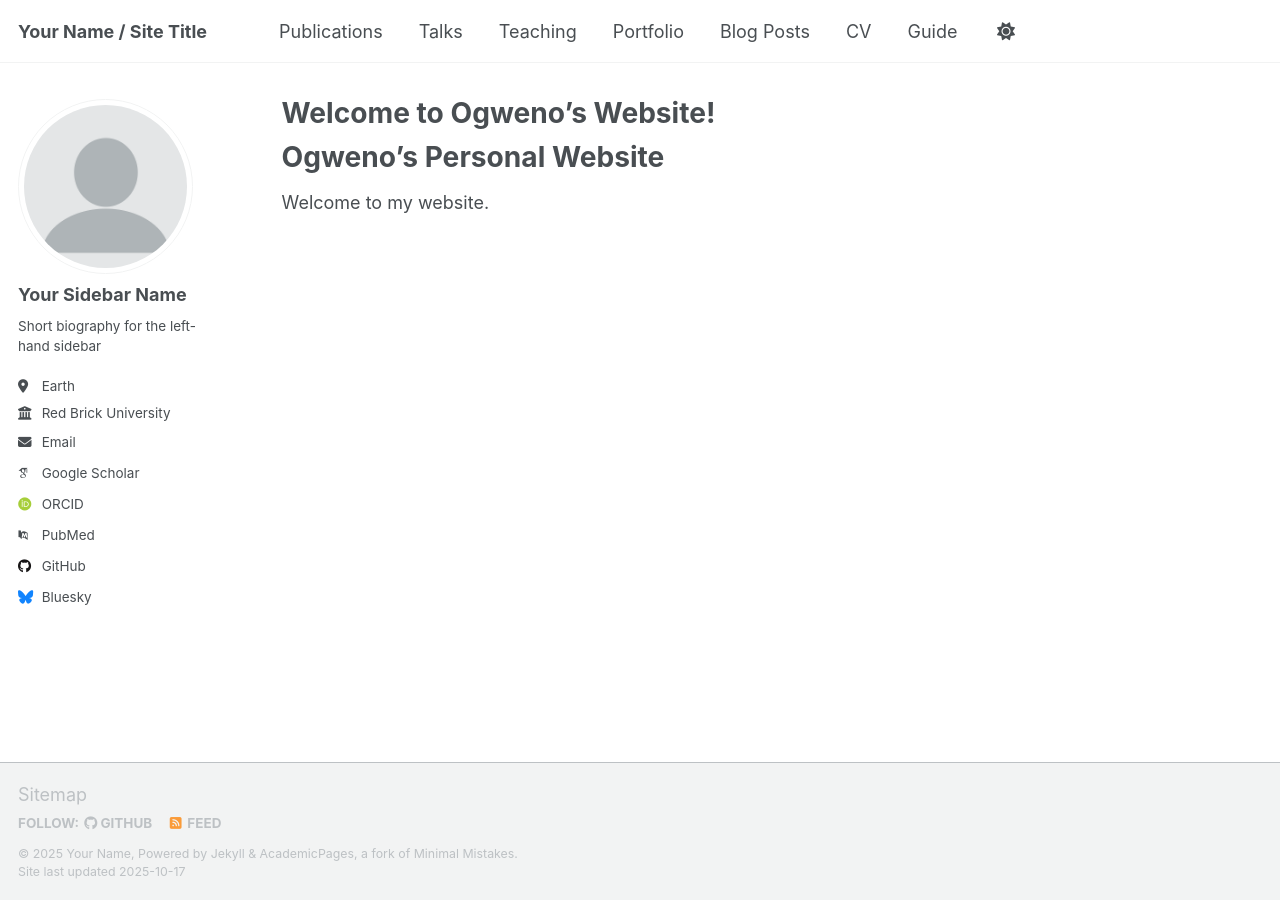
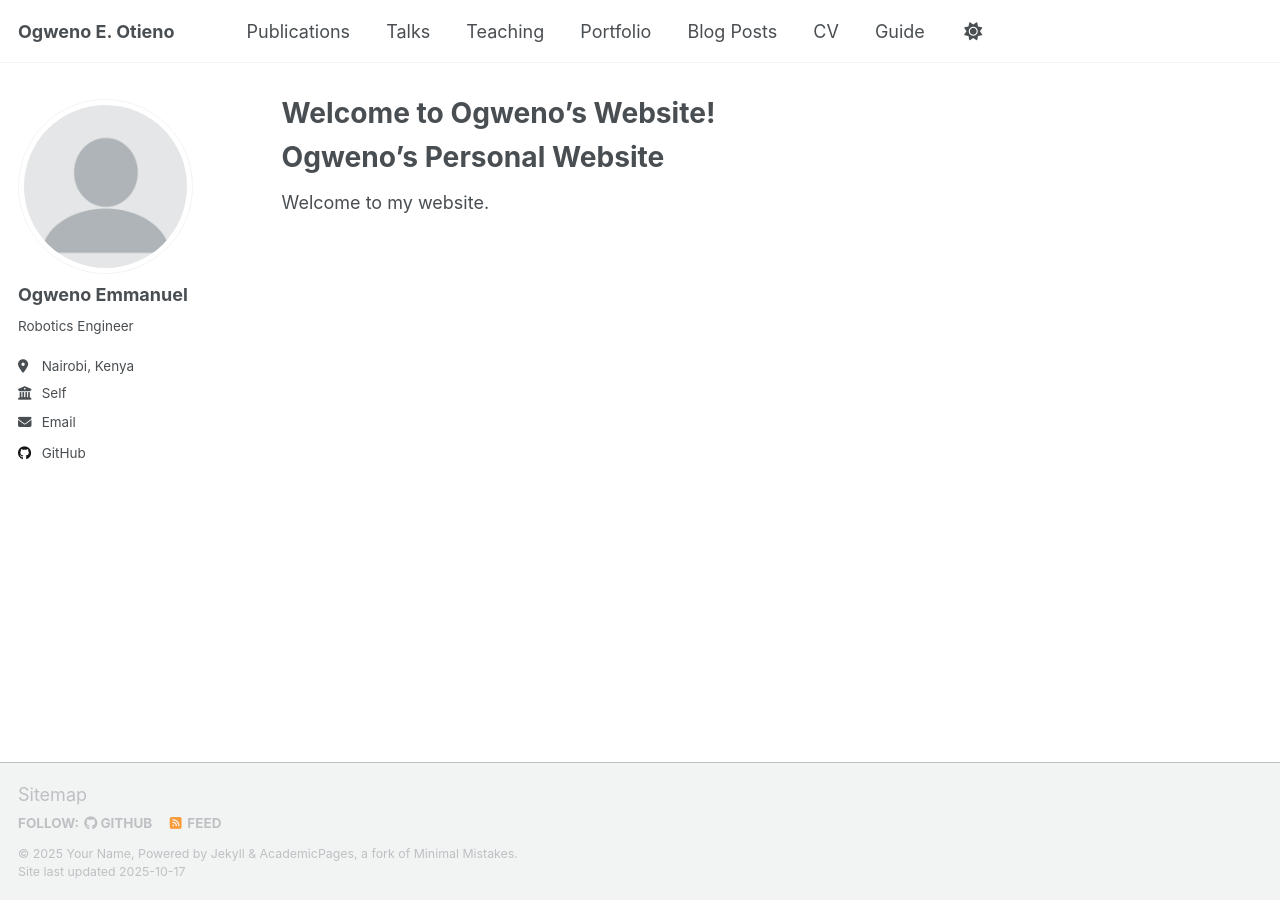
Before and after one commit to Ogweno-lab/ogweno-lab.github.io, a Jekyll site: the page built from _pages/about.md, in a window 1280 px wide. Built offline with Jekyll 4.4.1, drawn with Linux system fonts in a browser that asks for light colours; some web fonts are replaced; a script that is not in the unit is left out.

Commit message:
Modify personal details in _config.yml
Updated personal information in the site configuration.

```diff
--- a/_config.yml
+++ b/_config.yml
@@ -9,7 +9,7 @@
 # Basic Site Settings
 locale                   : "en-US"
 site_theme               : "default" # Currently available options are "default", "air"
-title                    : "Your Name / Site Title"
+title                    : "Ogweno E. Otieno"
 title_separator          : "-"
 name                     : &name "Your Name"
 description              : &description "Your Name's academic portfolio"   # Update this with a general description of your site, this is the default if not overridden by a page
@@ -24,23 +24,23 @@
 author:
   # Biographic information
   avatar           : "profile.png"
-  name             : "Your Sidebar Name"
+  name             : "Ogweno Emmanuel"
   pronouns         : # example: "she/her"
-  bio              : "Short biography for the left-hand sidebar"
-  location         : "Earth"
-  employer         : "Red Brick University"
+  bio              : "Robotics Engineer"
+  location         : "Nairobi, Kenya"
+  employer         : "Self"
   uri              : # URL
-  email            : "none@example.org"
+  email            : "ogweno.immanuel@gmail.com"
 
   # Academic websites
   academia         : # URL
   arxiv            : # URL - Update with the correct link to your profile
-  googlescholar    : "https://scholar.google.com/citations?user=PS_CX0AAAAAJ"
+  googlescholar    : # "https://scholar.google.com/citations?user=PS_CX0AAAAAJ"
   inspire-hep      : # URL
   impactstory      : # URL
-  orcid            : "http://orcid.org/yourorcidurl"
+  orcid            : # "http://orcid.org/yourorcidurl"
   semantic         : # URL
-  pubmed           : "https://www.ncbi.nlm.nih.gov/pubmed/?term=john+snow"
+  pubmed           : # "https://www.ncbi.nlm.nih.gov/pubmed/?term=john+snow"
   researchgate     : # URL
   scopus           : # URL
 
@@ -48,13 +48,13 @@
   bitbucket        : # Username - Update with your username on the site
   codepen          : # Username
   dribbble         : # Username
-  github           : "academicpages"
+  github           : "ogweno-lab"
   kaggle           : # Username
   stackoverflow    : # User number or user number and name (i.e., use "1" or "1/jeff-atwood")
 
   # Social media
   artstation       : # Username
-  bluesky          : "bsky.app" # Replace this with you Bluesky username
+  bluesky          : #"bsky.app" # Replace this with you Bluesky username
   facebook         : # Username
   flickr           : # Username
   foursquare       : # Username
```
